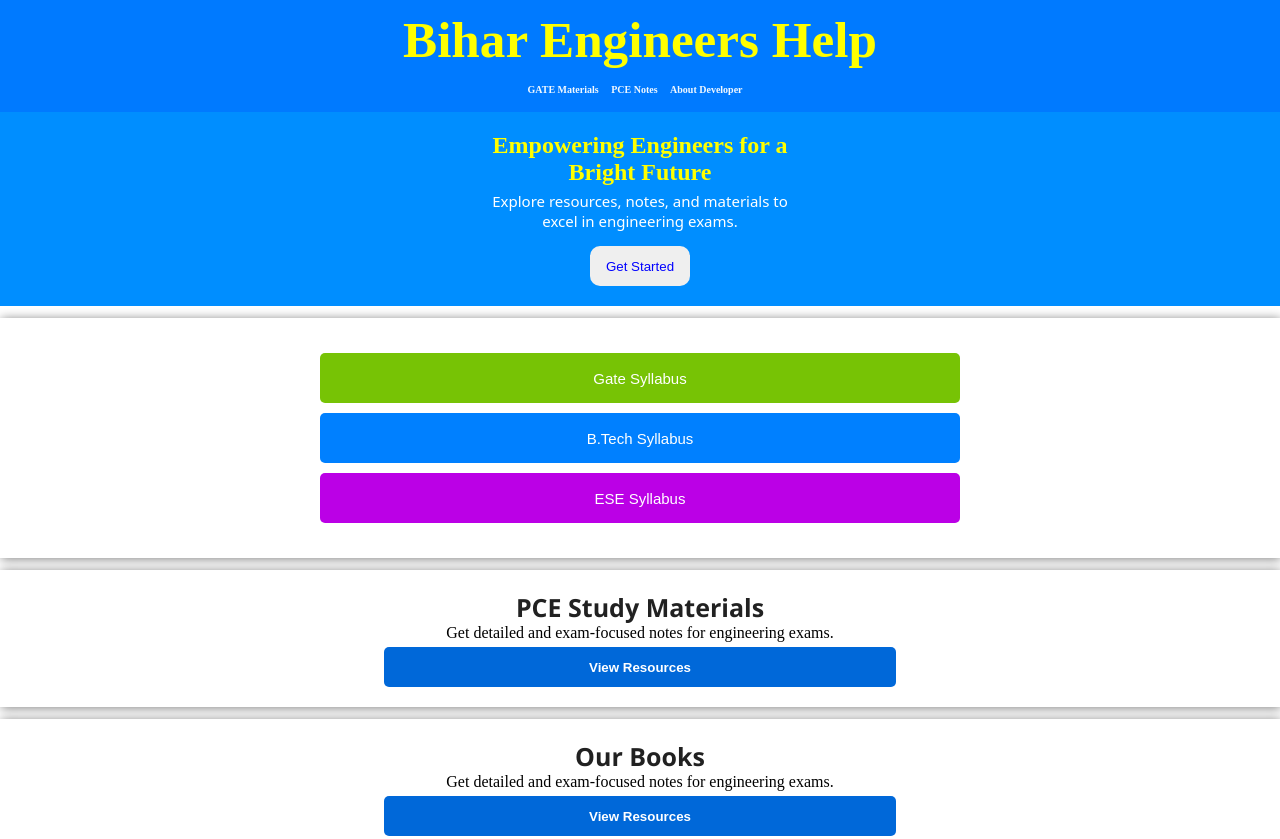
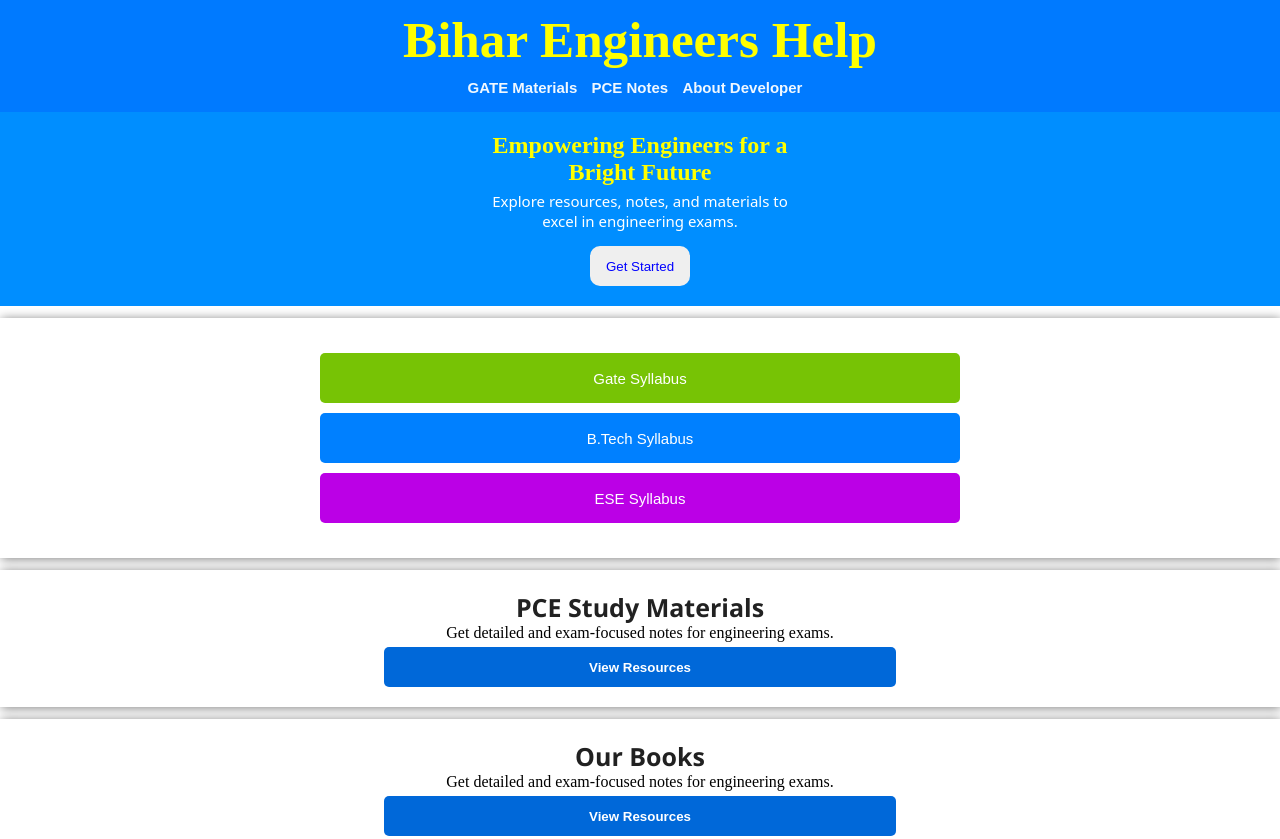
Before and after one commit to rajkumarmotivationspeaker/Bihar-Engineer-Help-, a plain HTML site: page index.html in a window 1280 px wide. Shown: the top 839 px of the page. Drawn offline with Linux system fonts and the light colour scheme.

Commit message:
Update index.html

```diff
--- a/index.html
+++ b/index.html
@@ -102,11 +102,12 @@
         }
 
         .submenu {
-            color: aliceblue;
+           color: aliceblue;
             margin: 10px 10px 0 0;
             font-weight: bold;
-            font-size: 10px;
+            font-size: 15px;
             text-decoration: none;
+            font-family: sans-serif;
         }
 
         span:hover {
```
